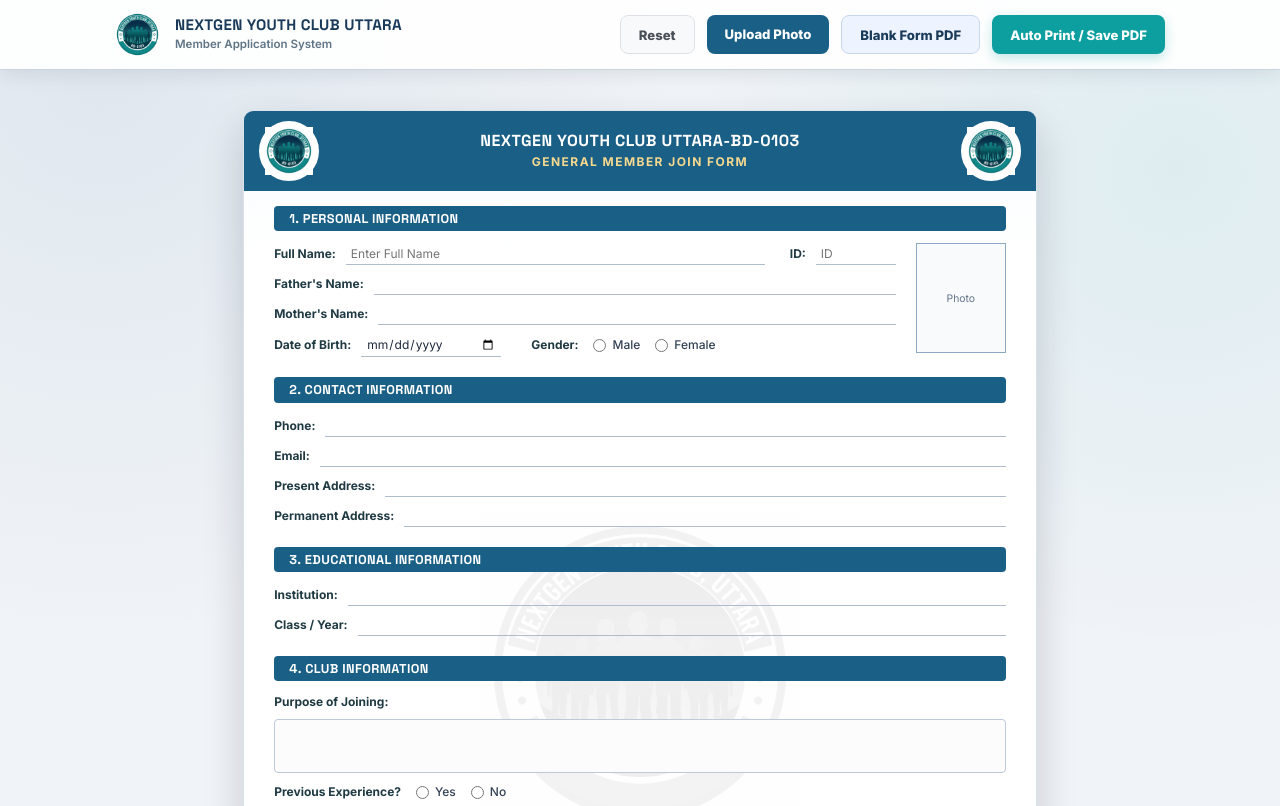
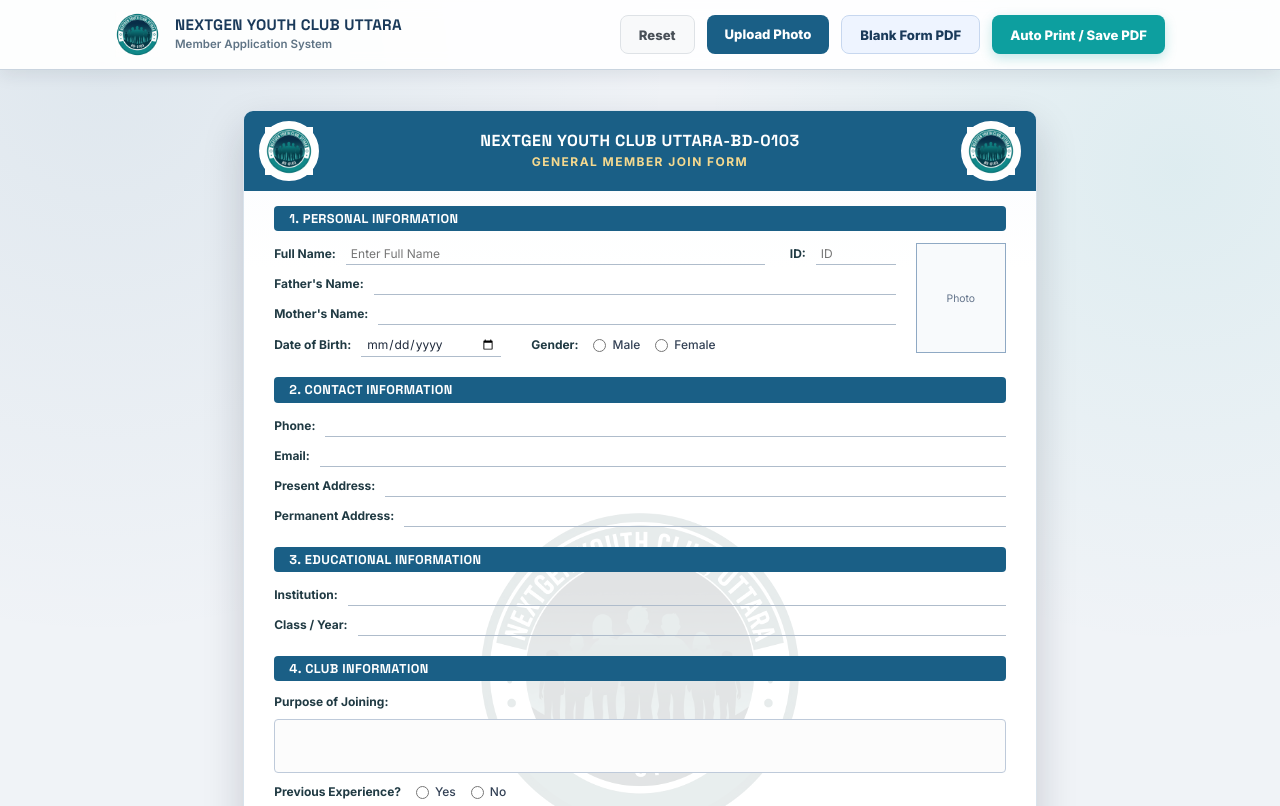
Before and after one commit to Ti838/NEXTGEN, a Next.js app: page / in a window 1280 px wide. Shown: the top 806 px of the page. Built offline with nearby package versions, Linux system fonts and the light colour scheme.

Commit message:
Enhance watermark visibility across app and print

```diff
--- a/app/form.css
+++ b/app/form.css
@@ -95,10 +95,10 @@
   display: flex;
   justify-content: center;
   align-items: center;
-  opacity: 0.08;
+  opacity: 0.12;
   pointer-events: none;
 }
-.watermark img { width: 320px; filter: grayscale(100%) contrast(92%) brightness(1.03); }
+.watermark img { width: 348px; filter: grayscale(65%) contrast(110%) brightness(1.02) saturate(0.95); }
 
 /* --- Header Section --- */
 .paperHeader {
@@ -450,6 +450,6 @@
   }
 
   .watermark {
-    opacity: 0.055;
+    opacity: 0.08;
   }
 }
--- a/app/page.tsx
+++ b/app/page.tsx
@@ -237,8 +237,8 @@
           /* Form Structure */
           .paper-frame-dynamic { width: 210mm; min-height: 297mm; height: auto; background: #fff; position: relative; box-sizing: border-box; box-shadow: 0 0 30px rgba(0,0,0,0.2); overflow: hidden; }
           .paper-content { width: 210mm; height: 297mm; background: #fff; position: relative; overflow: hidden; box-sizing: border-box; display: flex; flex-direction: column; }
-          .watermark { position: absolute; inset: 0; display: flex; justify-content: center; align-items: center; opacity: 0.085; pointer-events: none; }
-          .watermark img { width: 320px; filter: grayscale(100%) contrast(92%) brightness(1.03); }
+          .watermark { position: absolute; inset: 0; display: flex; justify-content: center; align-items: center; opacity: 0.12; pointer-events: none; }
+          .watermark img { width: 348px; filter: grayscale(65%) contrast(110%) brightness(1.02) saturate(0.95); }
           .paperHeader { background: #1a5f86 !important; padding: 10px 15px; display: grid; grid-template-columns: 60px 1fr 60px; gap: 15px; align-items: center; position: relative; z-index: 2; }
           .paperHeader .logo-wrap { width: 60px; height: 60px; background: #fff !important; border-radius: 50%; display: flex; align-items: center; justify-content: center; border: 2px solid #fff; }
           .paperHeader img { width: 85%; height: 85%; object-fit: contain; }
@@ -401,7 +401,7 @@
             }
 
             .watermark {
-              opacity: 0.055;
+              opacity: 0.08;
             }
           }
         </style>
--- a/index.html
+++ b/index.html
@@ -217,14 +217,14 @@
     top: 50%;
     left: 50%;
     transform: translate(-50%, -50%);
-    width: 310px;
-    height: 310px;
-    opacity: 0.085;
+    width: 340px;
+    height: 340px;
+    opacity: 0.12;
     pointer-events: none;
     z-index: 0;
-    filter: grayscale(10%) contrast(1.05) saturate(0.92);
+    filter: grayscale(8%) contrast(1.1) saturate(0.95);
   }
-  .watermark svg { width: 310px; height: 310px; }
+  .watermark svg { width: 340px; height: 340px; }
 
   /* all form content sits above watermark */
   .form-header, .form-body { position: relative; z-index: 1; }
```
